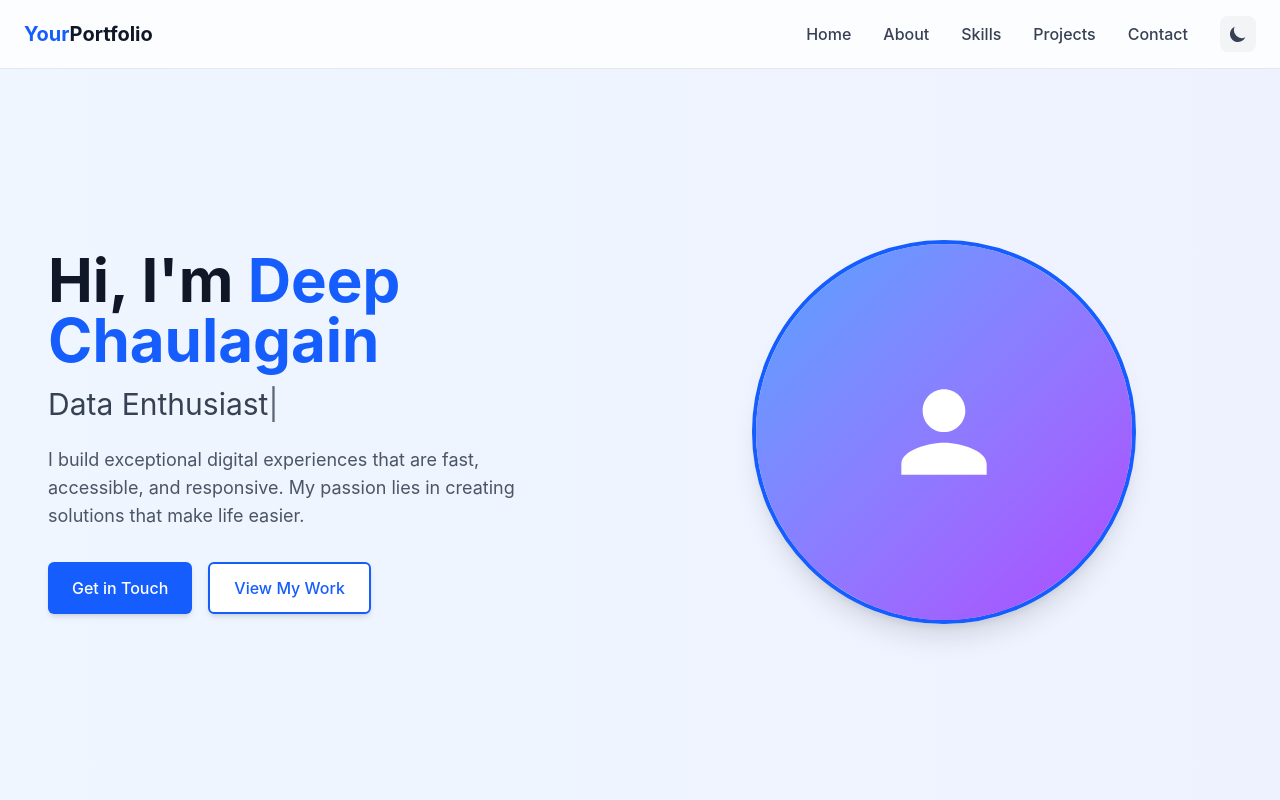
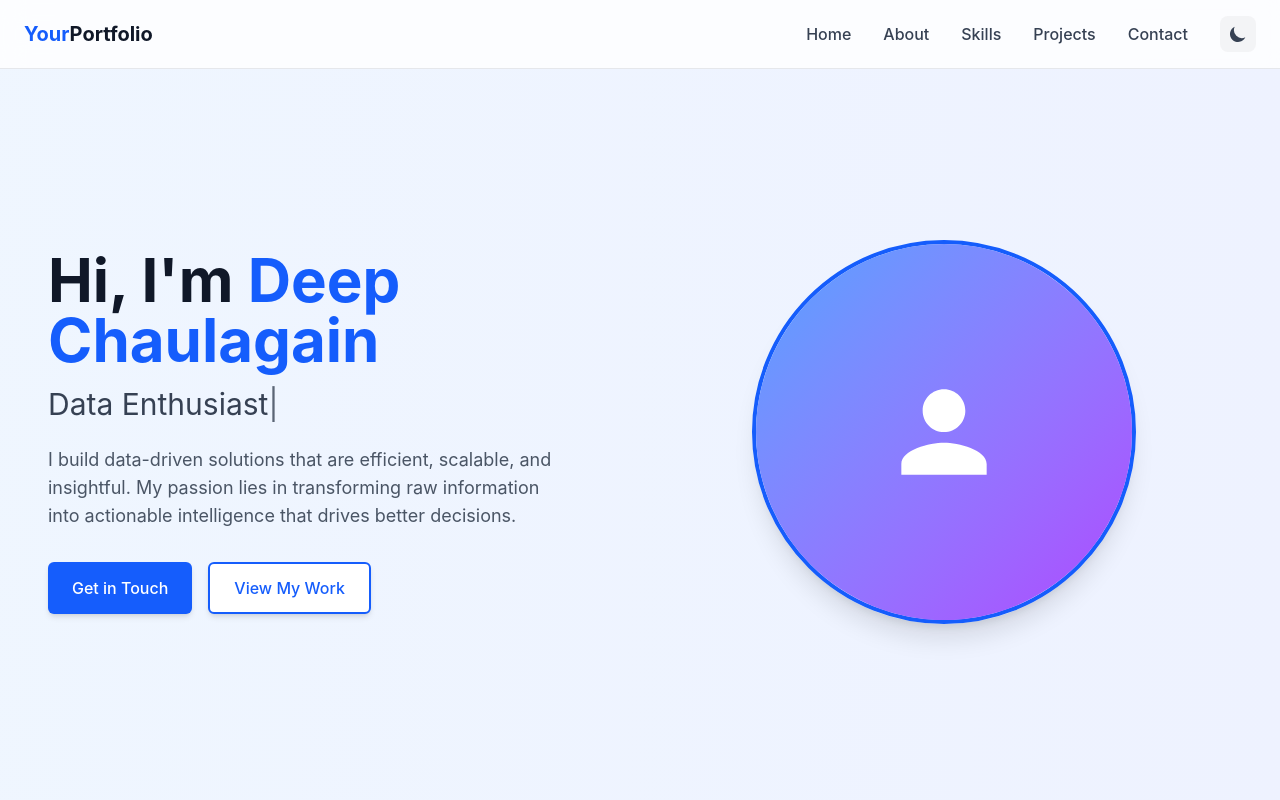
Before and after one commit to deepgeek101/my-personal-portfolio, a React (Vite) app: page / in a window 1280 px wide. Shown: the top 800 px of the page. Built offline with nearby package versions, Linux system fonts and the light colour scheme.

Commit message:
Edit summary section of landing page

```diff
--- a/src/components/sections/Hero.jsx
+++ b/src/components/sections/Hero.jsx
@@ -39,9 +39,9 @@ const Hero = () => {
             <span className='animate-pulse'>|</span>
           </h2>
           <p className='text-lg mb-8 text-gray-600 dark:text-gray-400 max-w-lg'>
-            I build exceptional digital experiences that are fast, accessible,
-            and responsive. My passion lies in creating solutions that make life
-            easier.
+            I build data-driven solutions that are
+            efficient, scalable, and insightful.
+            My passion lies in transforming raw information into actionable intelligence that drives better decisions.
           </p>
           <div className='flex flex-wrap gap-4 justify-center md:justify-start'>
             <button
```
